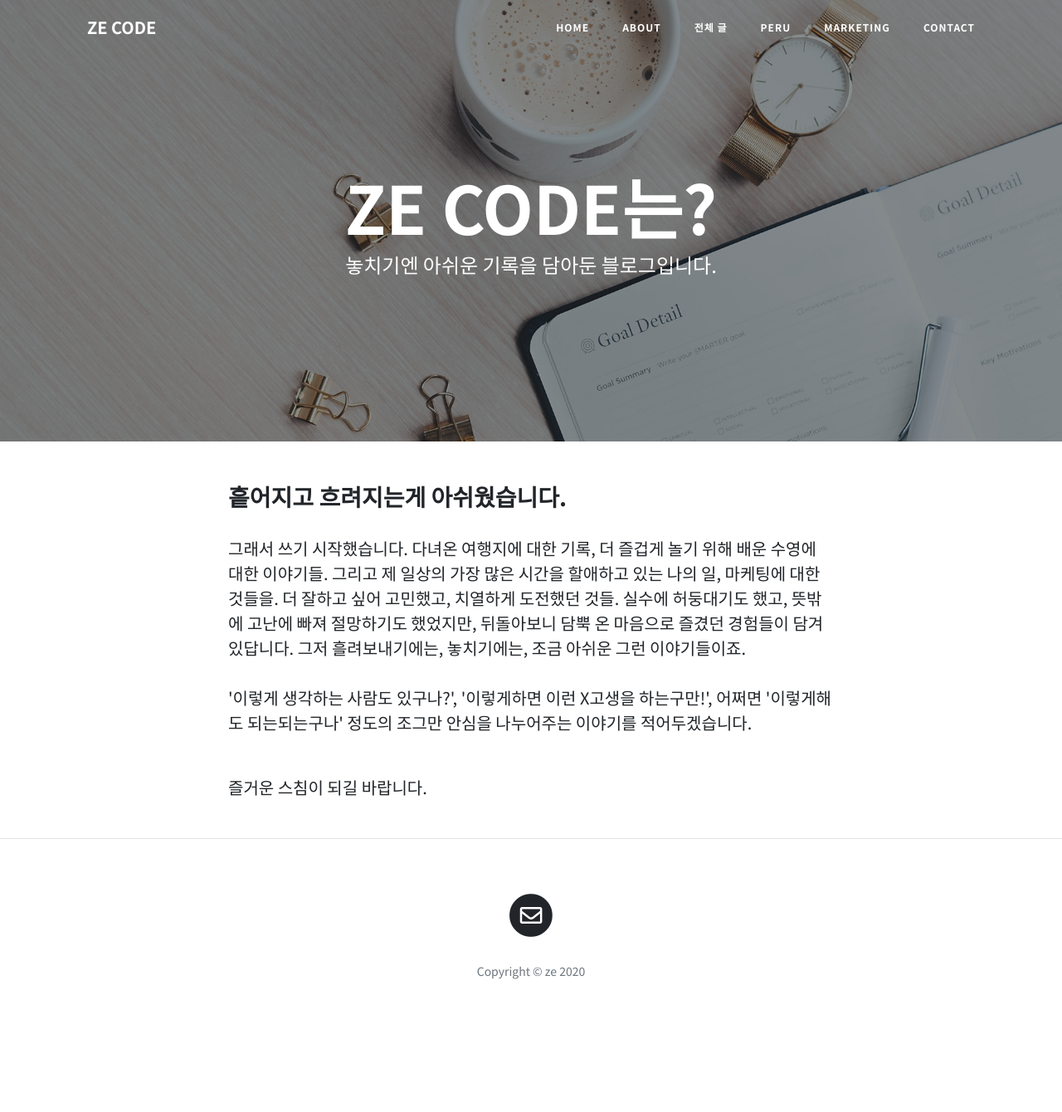
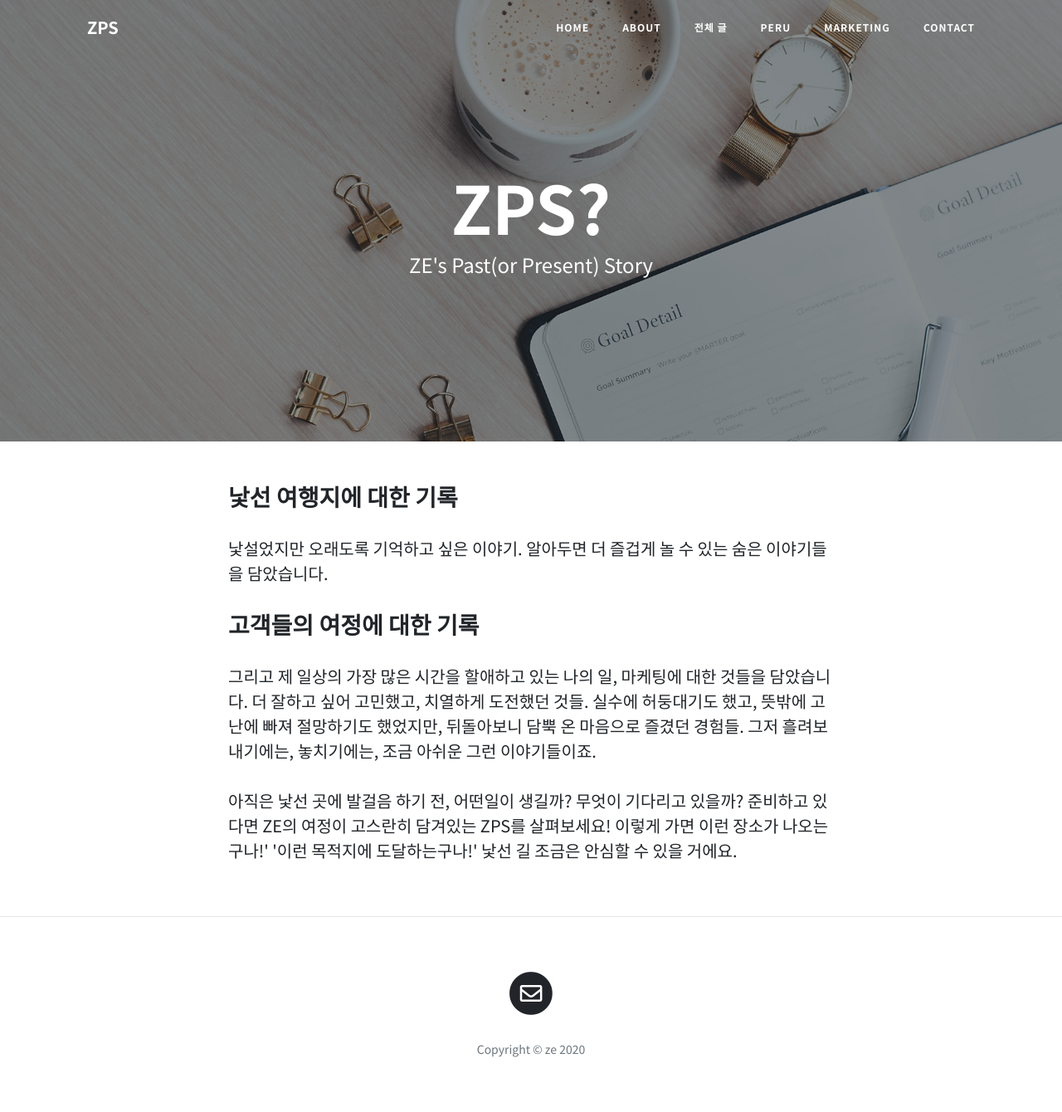
Before and after one commit to esdel/nohze, a Jekyll site: the page built from about.html, in a window 1280 px wide. Shown: the whole page at 83% size. Built offline with Jekyll 4.4.1, drawn with Linux system fonts in a browser that asks for light colours; before the commit the page ends 1246 px from its top, so only the background shows below that.

Commit message:
config, main, about edit
about, config, main - 공유 이미지 부분 수정

```diff
--- a/_config.yml
+++ b/_config.yml
@@ -1,7 +1,7 @@
-title:              "ZE CODE"
-tagline:            "잃어버리기엔 아까운 것들"
+title:              "ZPS"
+tagline:            "여행 그리고 마케팅에 대한 이야기"
 email:              "esdeloj@gmail.com"
-description:        "잃어버리기엔 아까운 여행 그리고 일의 기록"
+description:        "여행지 이야기와 우리의 고객들이 어디로 향하고 있는지 그 여정과 목적지에 대한 마케팅 이야기"
 author:             "ze"
 baseurl:            "/"
 url:                "https://nohze.com"
--- a/_includes/head.html
+++ b/_includes/head.html
@@ -66,13 +66,13 @@
     <meta property="article:published_time" content="{{ page.date | date_to_xmlschema }}" />
     <meta property="article:author" content="{{ page.author }}" />
   {% endif %}
-  {% if page.image %}
-    <meta property="og:image" content="{{ site.github.url }}{{ page.image.feature }}" />
-    <meta name="twitter:image:src" content="{{ site.github.url }}{{ page.image.feature }}" />
-  {% else %}
+  {% if page.feature %}
+    <meta property="og:image" content="{{ site.github.url }}{{ page.feature }}" />
+    <meta name="twitter:image:src" content="{{ site.github.url }}{{ page.feature }}" />
+    {% else %}
     <meta property="og:image" content="{{ site.github.url }}{{ site.thumbnail }}" />
     <meta name="twitter:image:src" content="{{ site.github.url }}{{ site.thumbnail }}" />
-  {% endif %}
+    {% endif %}
     <meta property="og:locale" content="{{ site.locale }}" />
     <meta property="og:site_name" content="{{ site.title }}" />
   {% if page.categories %}
--- a/about.html
+++ b/about.html
@@ -1,14 +1,15 @@
 ---
 layout: page
-title: ZE CODE는?
-description: 놓치기엔 아쉬운 기록을 담아둔 블로그입니다.
+title: ZPS?
+description: ZE's Past(or Present) Story
 background: '/img/bg-about2.jpg'
 ---
 
-<h3>흩어지고 흐려지는게 아쉬웠습니다.</h3>
+<h3>낯선 여행지에 대한 기록</h3>
 
-<p>그래서 쓰기 시작했습니다. 다녀온 여행지에 대한 기록, 더 즐겁게 놀기 위해 배운 수영에 대한 이야기들. 그리고 제 일상의 가장 많은 시간을 할애하고 있는 나의 일, 마케팅에 대한 것들을. 더 잘하고 싶어 고민했고, 치열하게 도전했던 것들. 실수에 허둥대기도 했고, 뜻밖에 고난에 빠져 절망하기도 했었지만, 뒤돌아보니 담뿍 온 마음으로 즐겼던 경험들이 담겨있답니다. 그저 흘려보내기에는, 놓치기에는, 조금 아쉬운 그런 이야기들이죠.</p>
+<p>낯설었지만 오래도록 기억하고 싶은 이야기. 알아두면 더 즐겁게 놀 수 있는 숨은 이야기들을 담았습니다. </p>
 
-<p class="mb-5">'이렇게 생각하는 사람도 있구나?', '이렇게하면 이런 X고생을 하는구만!', 어쩌면 '이렇게해도 되는되는구나' 정도의 조그만 안심을 나누어주는 이야기를 적어두겠습니다.</p>
+<h3>고객들의 여정에 대한 기록</h3>
+<p>그리고 제 일상의 가장 많은 시간을 할애하고 있는 나의 일, 마케팅에 대한 것들을 담았습니다. 더 잘하고 싶어 고민했고, 치열하게 도전했던 것들. 실수에 허둥대기도 했고, 뜻밖에 고난에 빠져 절망하기도 했었지만, 뒤돌아보니 담뿍 온 마음으로 즐겼던 경험들. 그저 흘려보내기에는, 놓치기에는, 조금 아쉬운 그런 이야기들이죠.</p>
 
-<p>즐거운 스침이 되길 바랍니다.</p>
+<p class="mb-5">아직은 낯선 곳에 발걸음 하기 전, 어떤일이 생길까? 무엇이 기다리고 있을까? 준비하고 있다면 ZE의 여정이 고스란히 담겨있는 ZPS를 살펴보세요! 이렇게 가면 이런 장소가 나오는구나!' '이런 목적지에 도달하는구나!' 낯선 길 조금은 안심할 수 있을 거에요.</p>
```
